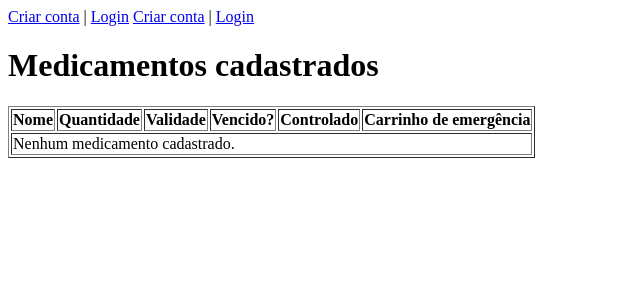
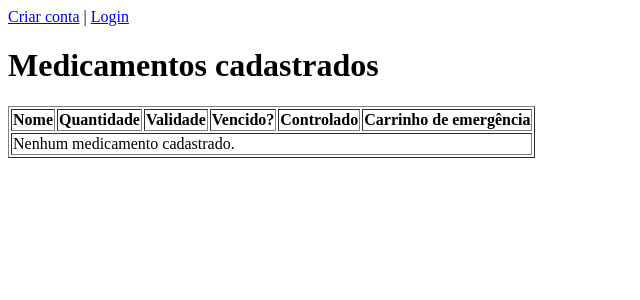
Before and after one commit to rtcruz36/Projeto-Integrador-I---UNIVESP, a Django app: page / in a window 1280 px wide. Shown: the top 300 px of the page, without its empty margins (0-640 px from the left). Run offline with Django 5.2, Linux system fonts and the light colour scheme; data that the repository does not hold is empty.

Commit message:
correção dos links de cadastro e login, que estavam repetidos

```diff
--- a/Farmacia_UBS/farmacia/templates/home.html
+++ b/Farmacia_UBS/farmacia/templates/home.html
@@ -17,10 +17,6 @@
     <a href="{% url 'editar' m.id %}">Editar</a>
     {% endif %}
 
-    {% if not user.is_authenticated %}
-    <a href="{% url 'registro' %}">Criar conta</a> |
-    <a href="{% url 'login' %}">Login</a>
-    {% endif %}
 
 
     <h1>Medicamentos cadastrados</h1>
```
